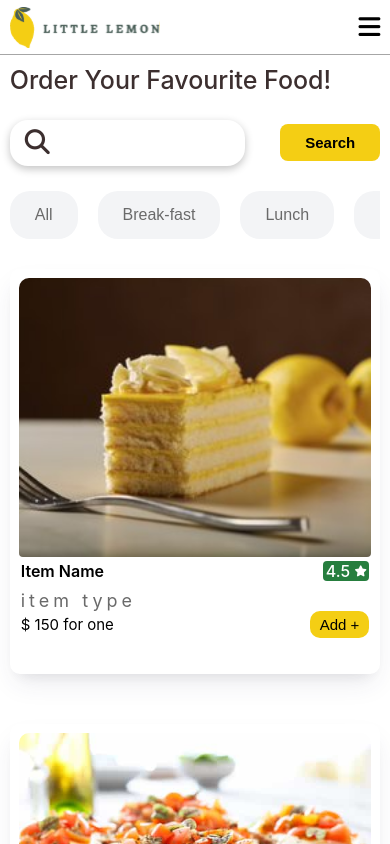
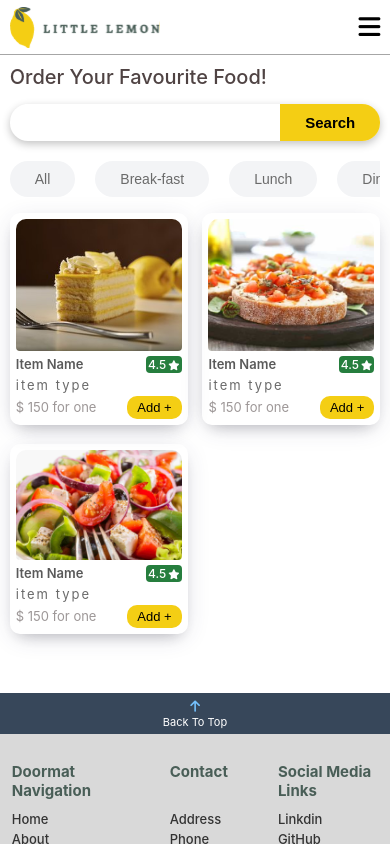
Before and after one commit to Prasanth-Nagulapalli/capestone-project, a React (Create React App) app: page /orderonline in a window 390 px wide. Shown: the top 844 px of the page. Built offline with nearby package versions, Linux system fonts and the light colour scheme.

Commit message:
order online card css almost completed

```diff
--- a/src/orderOnline/Order.js
+++ b/src/orderOnline/Order.js
@@ -93,7 +93,10 @@ const Order = () => {
               <div className="order_online_item_rating_container">
                 <h3>Item Name</h3>
                 <p>
+                  <span>
+
                   4.5{" "}
+                  </span>
                   <span className="order_online_rating_i">
                     <i className="fa-solid fa-star"></i>
                   </span>
--- a/src/orderOnline/orderOnline.css
+++ b/src/orderOnline/orderOnline.css
@@ -106,8 +106,6 @@
   gap: 1.5rem;
 }
 
-
-
 .order_online_card_main {
   padding: 0.9rem;
   width: 265px;
@@ -117,7 +115,6 @@
   transition: 0.1s ease;
   display: grid;
   grid-template-rows: 2fr 0.5fr;
-
 }
 
 .order_online_card_main:hover {
@@ -126,8 +123,8 @@
 }
 
 .order_online_card_content {
- display: flex;
- flex-direction: column;
+  display: flex;
+  flex-direction: column;
 }
 
 .order_online_card_content img {
@@ -161,12 +158,16 @@
   background-color: #267e3e;
   padding: 0 0.25rem;
   border-radius: 4px;
+  display: flex;
+  align-items: center;
+  justify-content: space-between;
+  gap: 0.4rem;
 }
 
 .order_online_rating_i {
   font-size: 1.1rem;
-  display: inline-block;
-  transform: translateY(-2px);
+  /* display: inline-block; */
+  /* transform: translateY(1px); */
 }
 
 .order_online_card_price_btn_container {
@@ -197,33 +198,135 @@
   font-size: 1.5rem;
 }
 
-
-@media screen and (max-width: 667px) {
-  .order_online_card_container{
-    gap: 2rem;
-    justify-content: flex-start;
-    justify-content: center;
-    justify-content: space-around;
-    justify-content: space-between;
+@media screen and (max-width: 686px) {
+  .order_online_card_container {
     flex-wrap: wrap;
-  }
-  .order_online_card_container:last-child::after {
-    content: "";
-    visibility: hidden;
-    padding: 0.9rem;
-    width: 265px;
+    gap: 0;
   }
 
+  .order_online_card_main {
+    width: 47%;
+    margin-bottom: 2rem;
+  }
 }
 
 @media screen and (max-width: 500px) {
-  .order_online_card_container{
-    flex-direction: column;
-    gap: 5rem;
+  .order_online_header_p {
+    font-size: 2rem;
+    color: rgba(60, 47, 47, 0.9);
   }
+  .order_online_search_container {
+    padding: 0;
+    border-radius: 18px;
+    width: 100%;
+    overflow: hidden;
+    box-shadow: rgba(0, 0, 0, 0.24) 0px 3px 8px;
+    /* display: flex;
+  align-items: center; */
+    color: #3c2f2f;
+    /* border: 2px solid; */
+  }
+  .order_online_search-bar {
+    padding: 0;
+    padding-left: 1.5rem;
+    box-shadow: none;
+  }
+
+  .fa-magnifying-glass {
+    display: none;
+  }
+
+  .order_online_btn {
+    border-radius: 0px;
+    padding: 1rem 2.5rem;
+  }
+
+  .order_online_filter_btn_container {
+    max-width: 655px;
+    /* border: 2px solid; */
+    padding: 0.8rem 0 0.1rem;
+    margin: 1.2rem 0 0;
+    /* border: 2px solid; */
+    display: flex;
+    justify-content: space-between;
+    /* justify-content: space-around;
+    justify-content: space-evenly; */
+    align-items: center;
+    /* gap: 3rem; */
+    overflow-x: scroll;
+    scrollbar-width: none;
+  }
+
+  .order_online_filter_btn_container button {
+    padding: 1rem 2.5rem;
+    font-size: 1.4rem;
+  }
+  .order_online_card_container {
+    padding-top: 0.5rem;
+    margin-top: 1rem;
+    /* border: 2px solid; */
+  }
+
   .order_online_card_main {
-    padding: 0.9rem;
-    width: 100%;
+    width: 48%;
+    margin-bottom: 1.9rem;
 
+    box-shadow: rgba(50, 50, 93, 0.25) 0px 30px 60px -12px,
+      rgba(0, 0, 0, 0.3) 0px 18px 36px -18px;
+    box-shadow: rgba(0, 0, 0, 0.16) 0px 10px 36px 0px,
+      rgba(0, 0, 0, 0.06) 0px 0px 0px 1px;
+    box-shadow: rgba(50, 50, 93, 0.2) 0px 13px 27px -5px,
+      rgba(0, 0, 0, 0.25) 0px 8px 16px -8px;
+    box-shadow: rgba(50, 50, 93, 0.2) 0px 5px 27px -5px,
+      rgba(0, 0, 0, 0.25) 0px 8px 16px -8px;
   }
 }
+
+@media screen and (max-width: 480px) {
+  .order_online_card_main {
+    padding: 0.6rem;
+  }
+  .order_online_item_rating_container {
+    padding: 0.25rem 0 0.2rem;
+    margin: 0.25rem 0 0.2rem;
+  }
+  .order_online_card_price_btn_container {
+    /* padding: 0.2rem 0.2rem;
+    padding: 0.2rem 0; */
+    padding: 0;
+  }
+  .order_online_item_price {
+    font-size: 1.3rem;
+    color: rgba(60, 47, 47, 0.5);
+  }
+  .order_online_add_btn {
+    padding: 0.4rem 1rem;
+    font-size: 1.3rem;
+  }
+  .order_online_card_item_type {
+    font-size: 1.3rem;
+    color: #6a6a6a;
+    letter-spacing: 0.2rem;
+  }
+  .order_online_last_container {
+    margin-top: 0.25rem;
+  }
+  .order_online_card_content h3 {
+    font-size: 1.3rem;
+    color: rgba(0, 0, 0, 0.65);
+  }
+  .order_online_card_content p {
+    font-size: 1.2rem;
+    padding: 0.1rem 0.2rem;
+    gap: 0.2rem;
+    display: flex;
+    align-items: center;
+    justify-content: space-between;
+  }
+
+  .order_online_rating_i {
+    font-size: 1rem;
+    /* display: inline-block;
+    transform: translateY(0); */
+  }
+}
```
